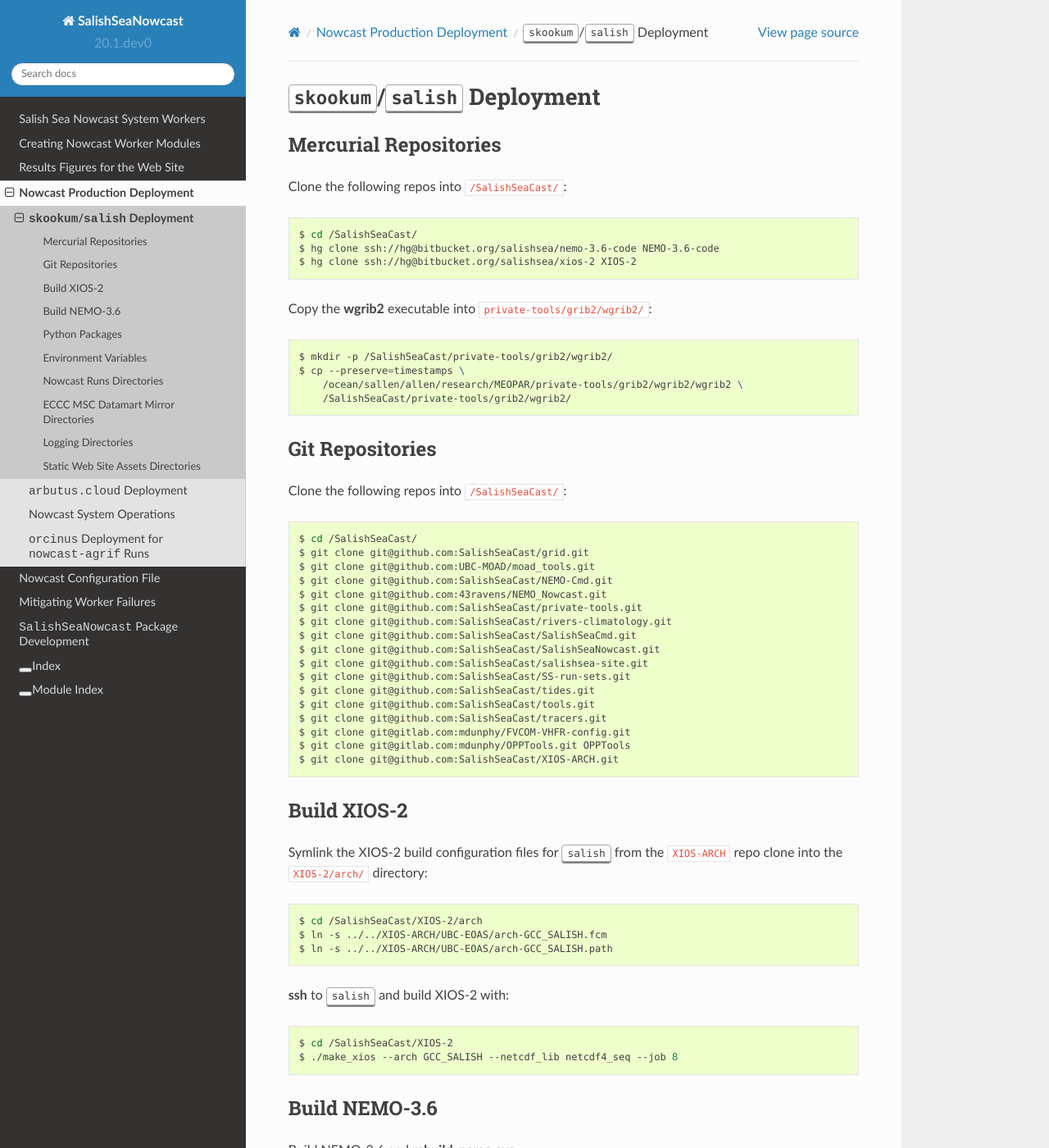
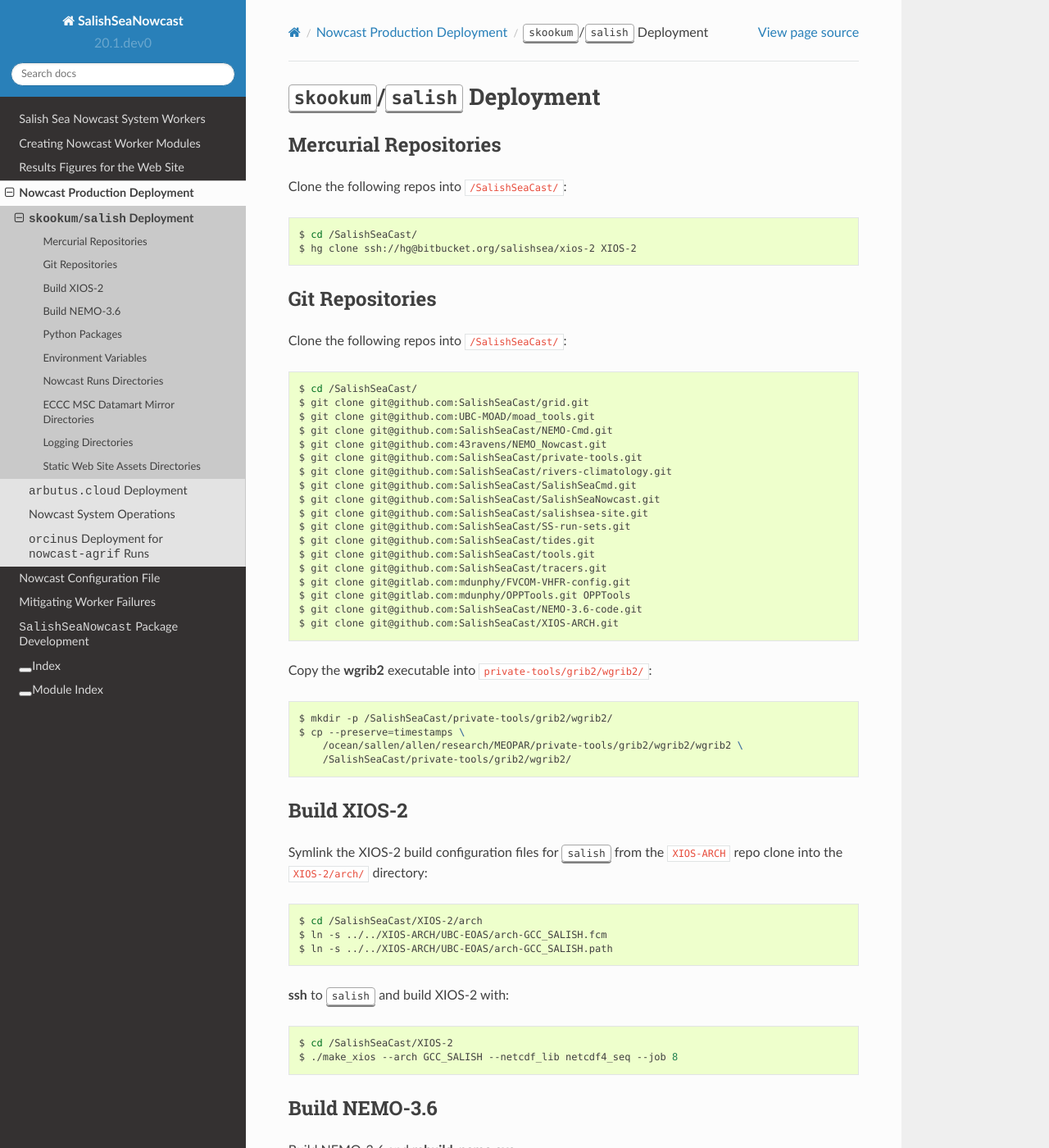
Before and after one commit to SalishSeaCast/SalishSeaNowcast, a Sphinx documentation site: the page built from docs/deployment/skookum_salish.rst, in a window 1280 px wide and 1400 px high. Shown: the whole window at 82% size. Built offline with Sphinx 7.4.7 and the Read the Docs theme 2.0.0, drawn with Linux system fonts in a browser that asks for light colours.

Commit message:
Change to install NEMO-3.6-code repo from GitHub
re: migration from Mercurial on Bitbucket to Git on GitHub

```diff
--- a/docs/deployment/arbutus_cloud.rst
+++ b/docs/deployment/arbutus_cloud.rst
@@ -609,7 +609,6 @@ Clone the following repos into :file:`/nemoShare/MEOPAR/nowcast-sys/`:
 .. code-block:: bash
 
     $ cd /nemoShare/MEOPAR/nowcast-sys/
-    $ hg clone ssh://hg@bitbucket.org/salishsea/nemo-3.6-code NEMO-3.6-code
     $ hg clone ssh://hg@bitbucket.org/salishsea/xios-2 XIOS-2
 
 
@@ -637,6 +636,7 @@ Clone the following repos into :file:`/nemoShare/MEOPAR/nowcast-sys/`:
     $ git clone git@gitlab.com:mdunphy/FVCOM-VHFR-config.git
     $ git clone git@github.com:SalishSeaCast/FVCOM-Cmd.git
     $ git clone git@gitlab.com:mdunphy/OPPTools.git
+    $ git clone git@github.com:SalishSeaCast/NEMO-3.6-code.git
     $ git clone git@github.com:SalishSeaCast/XIOS-ARCH.git
 
 Build XIOS-2
--- a/docs/deployment/orcinus.rst
+++ b/docs/deployment/orcinus.rst
@@ -54,6 +54,7 @@ Clone the following repos into :file:`/home/dlatorne/nowcast-agrif-sys/`:
     $ git clone git@github.com:SalishSeaCast/SS-run-sets.git
     $ git clone git@github.com:SalishSeaCast/tides.git
     $ git clone git@github.com:SalishSeaCast/tracers.git
+    $ git clone git@github.com:SalishSeaCast/NEMO-3.6-code.git
     $ git clone git@github.com:SalishSeaCast/XIOS-ARCH.git
 
 
@@ -65,7 +66,6 @@ Clone the following repos into :file:`/home/dlatorne/nowcast-agrif-sys/`:
 .. code-block:: bash
 
     $ cd /home/dlatorne/nowcast-agrif-sys/
-    $ hg clone ssh://hg@bitbucket.org/salishsea/nemo-3.6-code NEMO-3.6-code
     $ hg clone ssh://hg@bitbucket.org/salishsea/xios-2 XIOS-2
 
 
--- a/docs/deployment/skookum_salish.rst
+++ b/docs/deployment/skookum_salish.rst
@@ -27,17 +27,7 @@ Clone the following repos into :file:`/SalishSeaCast/`:
 .. code-block:: bash
 
     $ cd /SalishSeaCast/
-    $ hg clone ssh://hg@bitbucket.org/salishsea/nemo-3.6-code NEMO-3.6-code
     $ hg clone ssh://hg@bitbucket.org/salishsea/xios-2 XIOS-2
-
-Copy the :program:`wgrib2` executable into :file:`private-tools/grib2/wgrib2/`:
-
-.. code-block:: bash
-
-    $ mkdir -p /SalishSeaCast/private-tools/grib2/wgrib2/
-    $ cp --preserve=timestamps \
-        /ocean/sallen/allen/research/MEOPAR/private-tools/grib2/wgrib2/wgrib2 \
-        /SalishSeaCast/private-tools/grib2/wgrib2/
 
 
 Git Repositories
@@ -63,7 +53,17 @@ Clone the following repos into :file:`/SalishSeaCast/`:
     $ git clone git@github.com:SalishSeaCast/tracers.git
     $ git clone git@gitlab.com:mdunphy/FVCOM-VHFR-config.git
     $ git clone git@gitlab.com:mdunphy/OPPTools.git OPPTools
+    $ git clone git@github.com:SalishSeaCast/NEMO-3.6-code.git
     $ git clone git@github.com:SalishSeaCast/XIOS-ARCH.git
+
+Copy the :program:`wgrib2` executable into :file:`private-tools/grib2/wgrib2/`:
+
+.. code-block:: bash
+
+    $ mkdir -p /SalishSeaCast/private-tools/grib2/wgrib2/
+    $ cp --preserve=timestamps \
+        /ocean/sallen/allen/research/MEOPAR/private-tools/grib2/wgrib2/wgrib2 \
+        /SalishSeaCast/private-tools/grib2/wgrib2/
 
 
 Build XIOS-2
```
